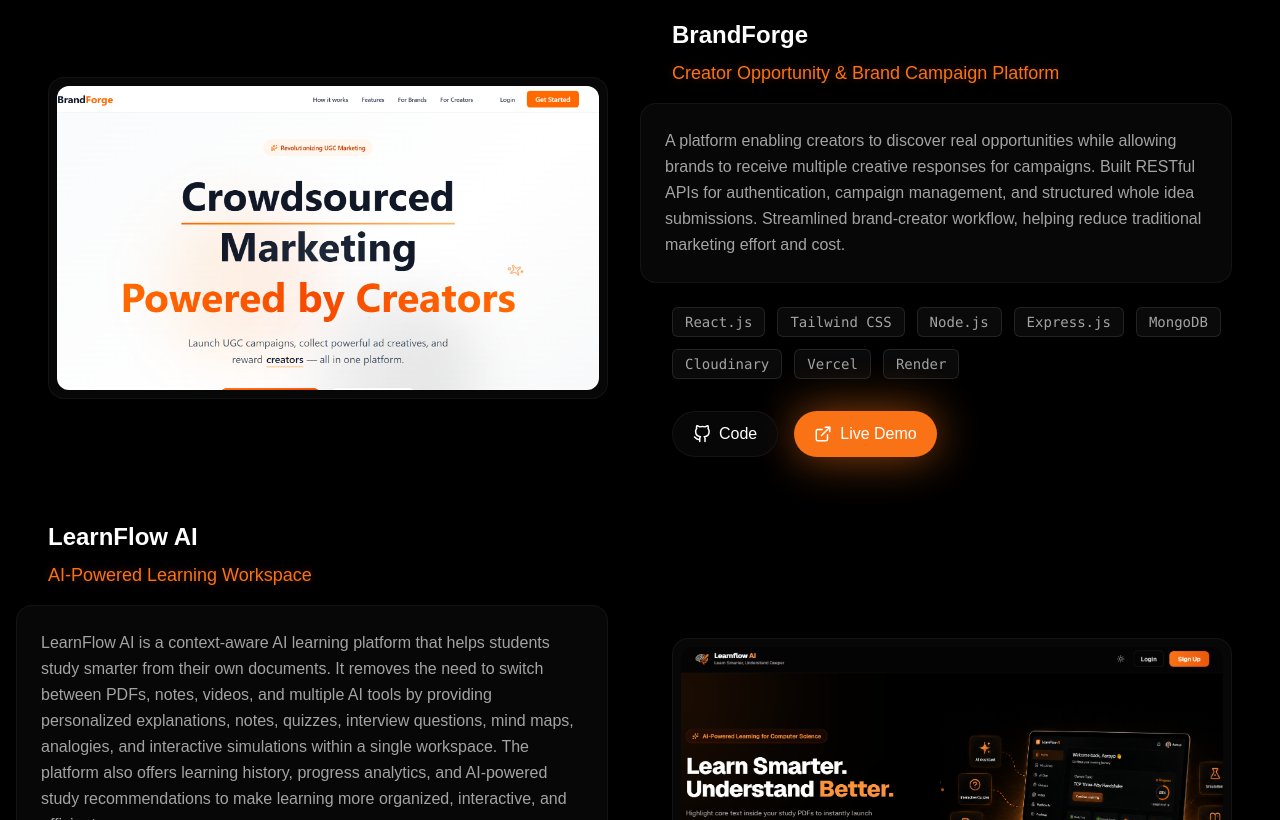
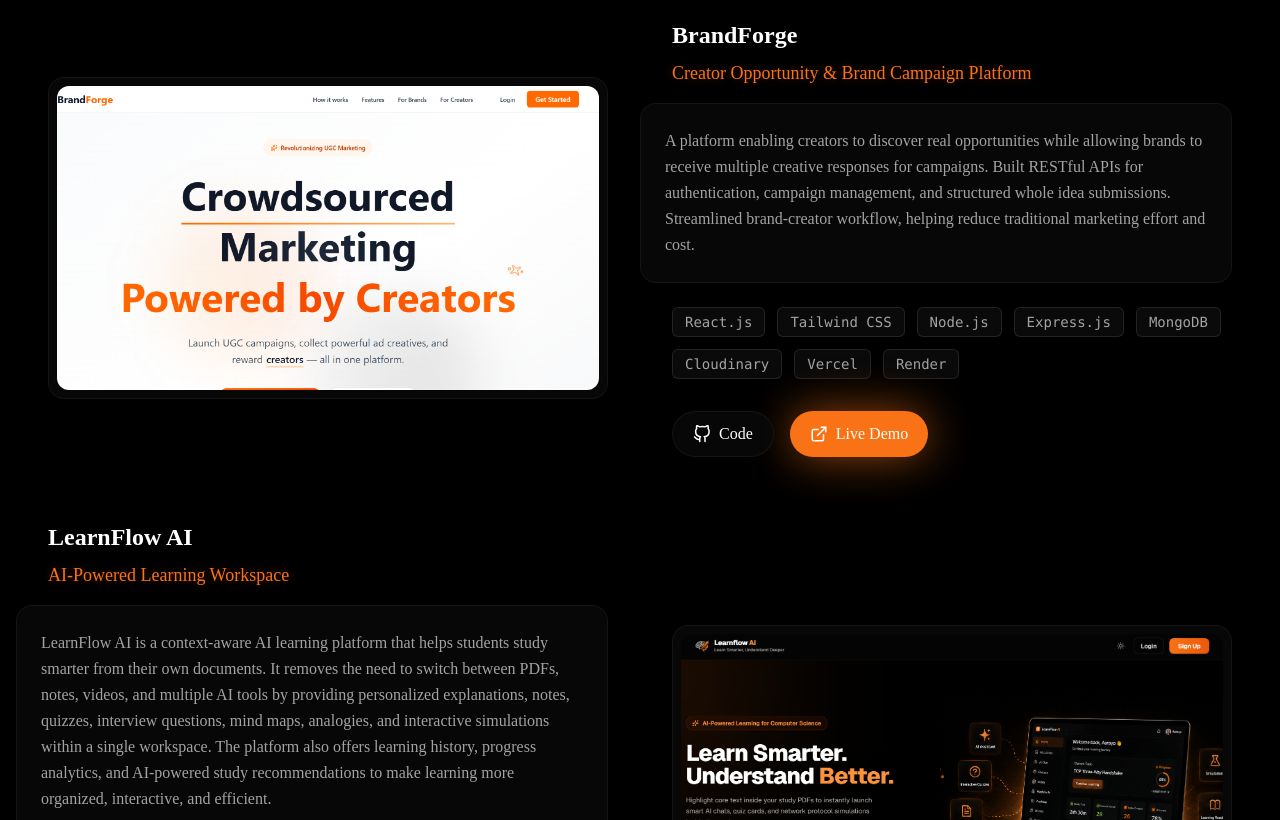
Before and after one commit to RohitChintalapudi/rohit_portfolio, a React (Vite) app: page / in a window 1280 px wide. Shown: the part 1980-2800 px from the top of the page. Built offline with nearby package versions, Linux system fonts and the light colour scheme.

Commit message:
Change font to Times New Roman and remove NTL experience card

```diff
--- a/src/components/Experience.jsx
+++ b/src/components/Experience.jsx
@@ -7,22 +7,15 @@
     {
       title: "Software Development Intern",
       organization: "NighaTech Global Pvt. Ltd.",
-      timeline: "May 2026 \u2013 Present",
+      timeline: "May 2026 – Present",
       description: "Built scalable web and mobile applications using React, React Native, Expo, and the MERN stack while developing REST APIs, RBAC, and IoT-based monitoring features.",
       icon: <Briefcase className="w-5 h-5 text-white" />
     },
     {
       title: "AI Product Engineering Intern",
       organization: "CCC Digital India Pvt. Ltd.",
-      timeline: "May 2026 \u2013 July 2026",
+      timeline: "May 2026 – July 2026",
       description: "Developed AI-powered learning workflows using LangGraph, Groq, Ollama, and RAG while building scalable backend services and context-aware AI applications.",
-      icon: <Briefcase className="w-5 h-5 text-white" />
-    },
-    {
-      title: "Member at Next Tech Lab (NTL)",
-      organization: "SRM University AP",
-      timeline: "2025 \u2013 Present",
-      description: "Active member of a student-led innovation lab focused on research, development, and hackathons. Contributed to building project prototypes and participated in collaborative technical problem-solving.",
       icon: <Briefcase className="w-5 h-5 text-white" />
     }
   ];
--- a/src/index.css
+++ b/src/index.css
@@ -1,10 +1,9 @@
 @import "tailwindcss";
 @custom-variant dark (&:where(.dark, .dark *));
 
-@import url('https://fonts.googleapis.com/css2?family=Outfit:wght@300;400;500;600;700;800&display=swap');
 
 @theme {
-  --font-sans: 'Outfit', sans-serif;
+  --font-sans: 'Times New Roman', Times, serif;
 
   --color-brand-orange: #f97316;
   --color-brand-orange-dark: #ea580c;
```
